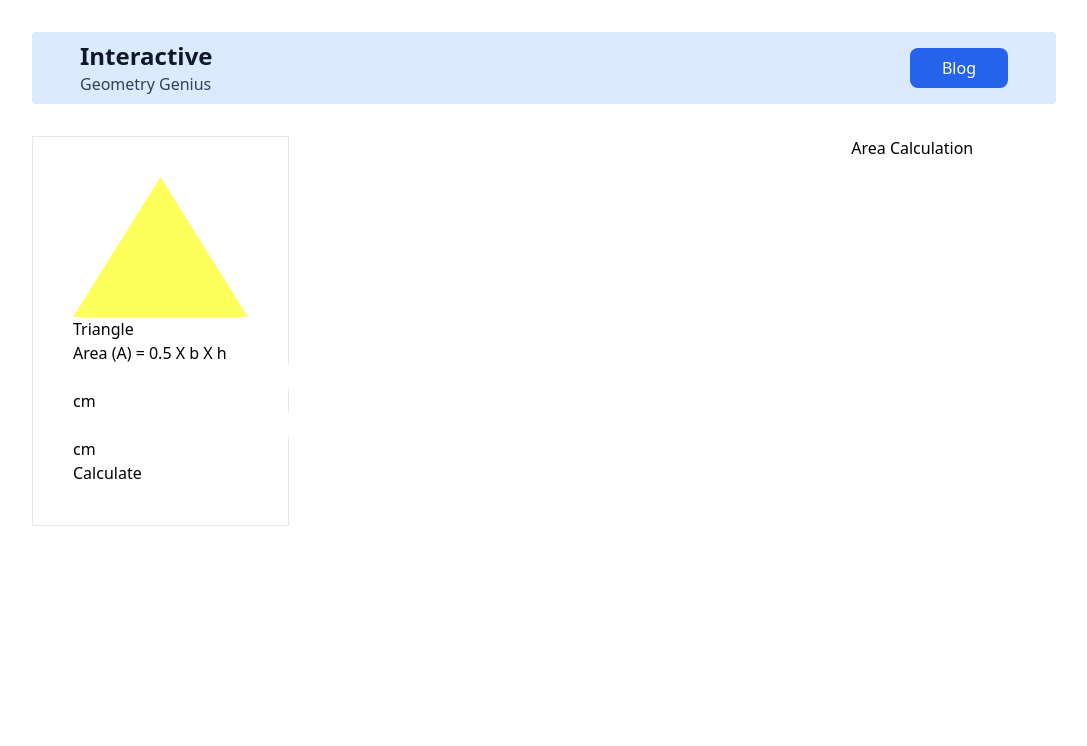
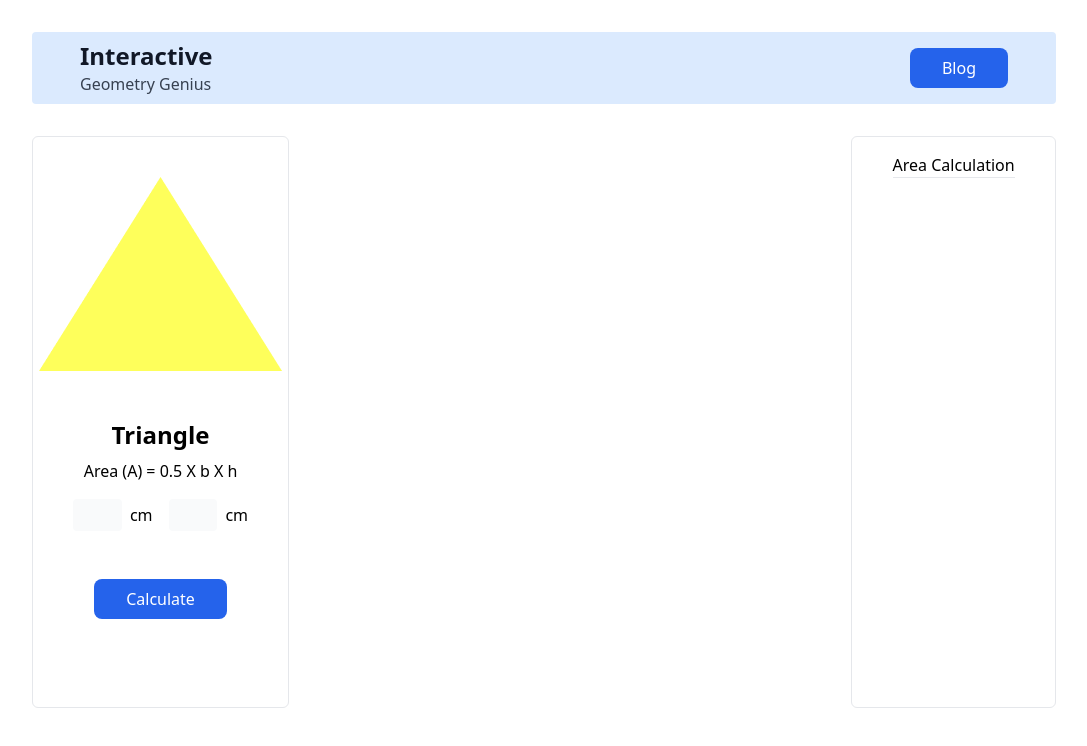
Before and after one commit to Tusar78/geometry-genius, a plain HTML site: page index.html in a window 1280 px wide. Shown: the whole page, without its empty margins (96-1183 px from the left). Drawn offline with nearby package versions, Linux system fonts and the light colour scheme.

Commit message:
Design are 70% done

```diff
--- a/index.html
+++ b/index.html
@@ -22,29 +22,31 @@
 
     <div class="mt-8 w-4/5 flex justify-between mx-auto">
       <div class="grid grid-cols-3 w-4/5 gap-6">
-        <div class="border p-10">
-          <div>
-            <img src="./assets/images/triangle.png" alt="Trinagle" />
+        <div class="border p-10 rounded-md flex flex-col items-center">
+          <div class="w-[243px] h-[194px]">
+            <img class="w-full h-full" src="./assets/images/triangle.png" alt="Trinagle" />
           </div>
-          <div class="">
-            <h3>Triangle</h3>
+          <div class="my-12 text-center">
+            <h3 class="text-2xl font-semibold mb-2">Triangle</h3>
             <p>Area (A) = 0.5 X b X h</p>
-            <div>
-              <div>
-                <input type="text" name="" id="" />
+            <div class="flex gap-4 pt-4 pb-12">
+              <div class="flex w-2/4 items-center  gap-2">
+                <input class="rounded bg-gray-50 w-full py-1" type="text" name="" id="" />
                 <label for="">cm</label>
               </div>
-              <div>
-                <input type="text" name="" id="" />
+              <div class="flex w-2/4 items-center gap-2">
+                <input class="rounded bg-gray-50 w-full py-1" type="text" name="" id="" />
                 <label for="">cm</label>
               </div>
             </div>
-            <button>Calculate</button>
+            <button class="px-8 py-2 rounded-lg block text-white bg-blue-600 mx-auto">Calculate</button>
           </div>
         </div>
       </div>
-      <div class="w-1/5">
-        <h3>Area Calculation</h3>
+      <div class="w-1/5 border rounded-md flex justify-center py-4">
+        <div>
+          <h3 class="border-b">Area Calculation</h3>
+        </div>
       </div>
     </div>
 
```
